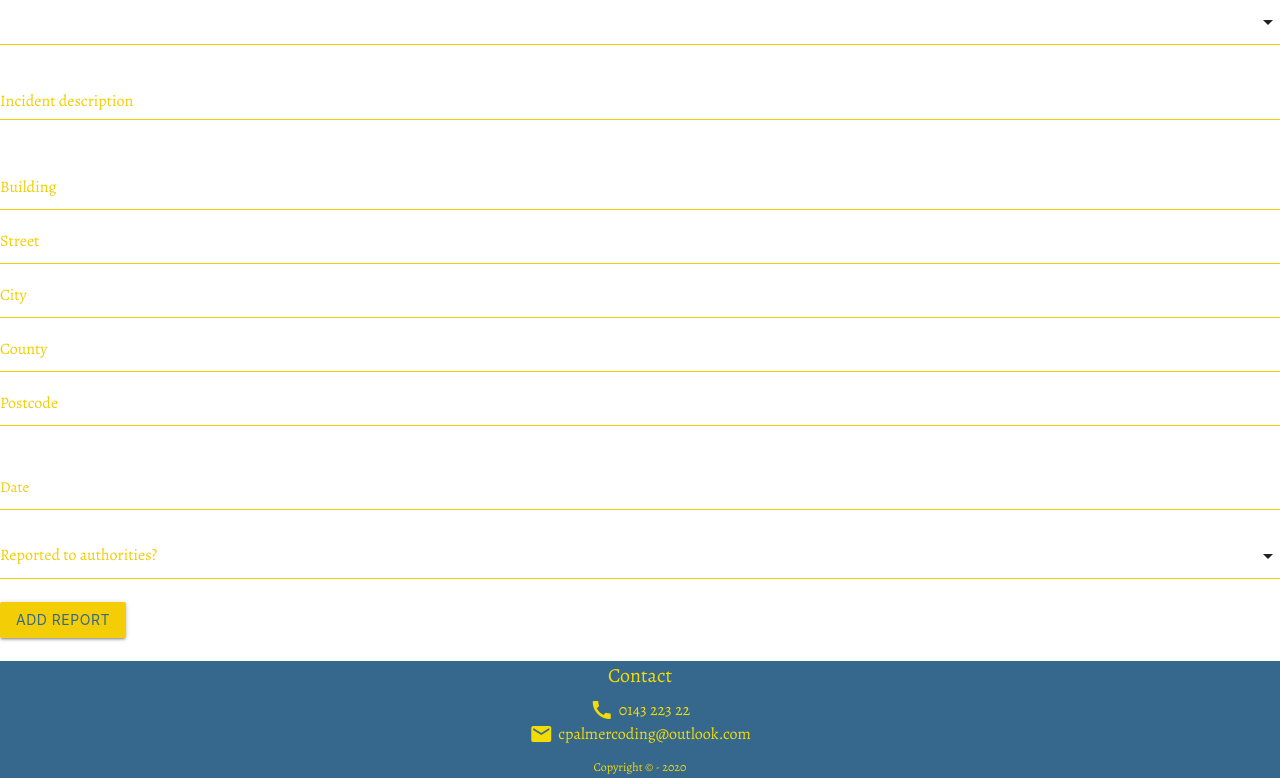
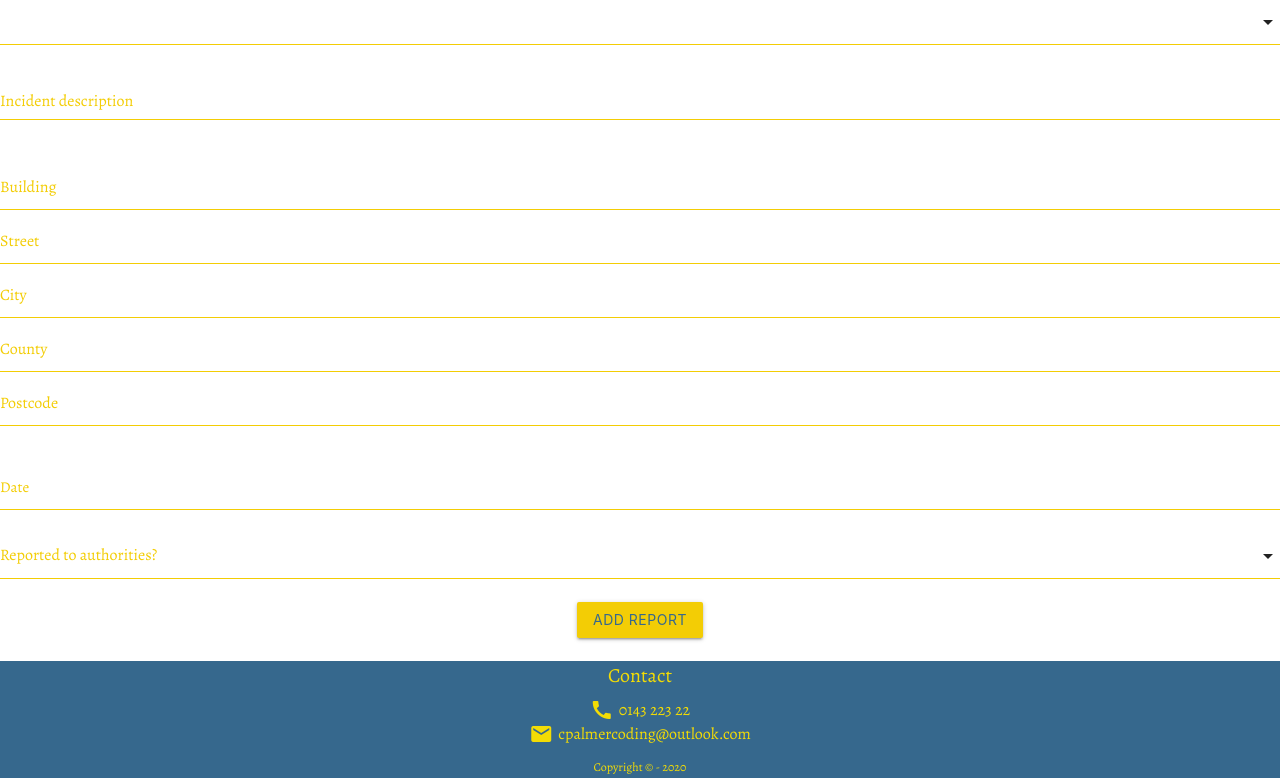
Before and after one commit to cgpalmer/ms3-project-2, a Flask app: template templates/user_modify.html in a window 1280 px wide. Shown: the part 658-1436 px from the top of the page. Run offline with Flask 2, Linux system fonts and the light colour scheme; the template is opened without the code that fills it, so the values that code supplies are empty; some libraries are stand-ins or nearby versions.

Commit message:
Adding btn user wrapper to user_modify.

```diff
--- a/templates/user_modify.html
+++ b/templates/user_modify.html
@@ -92,7 +92,9 @@
 
                 </select>
             </div>
+            <div class="btn-wrapper">
             <button class="btn" type="submit" name="action">Add report</button>
+            </div>
     </form>
 
 
```
